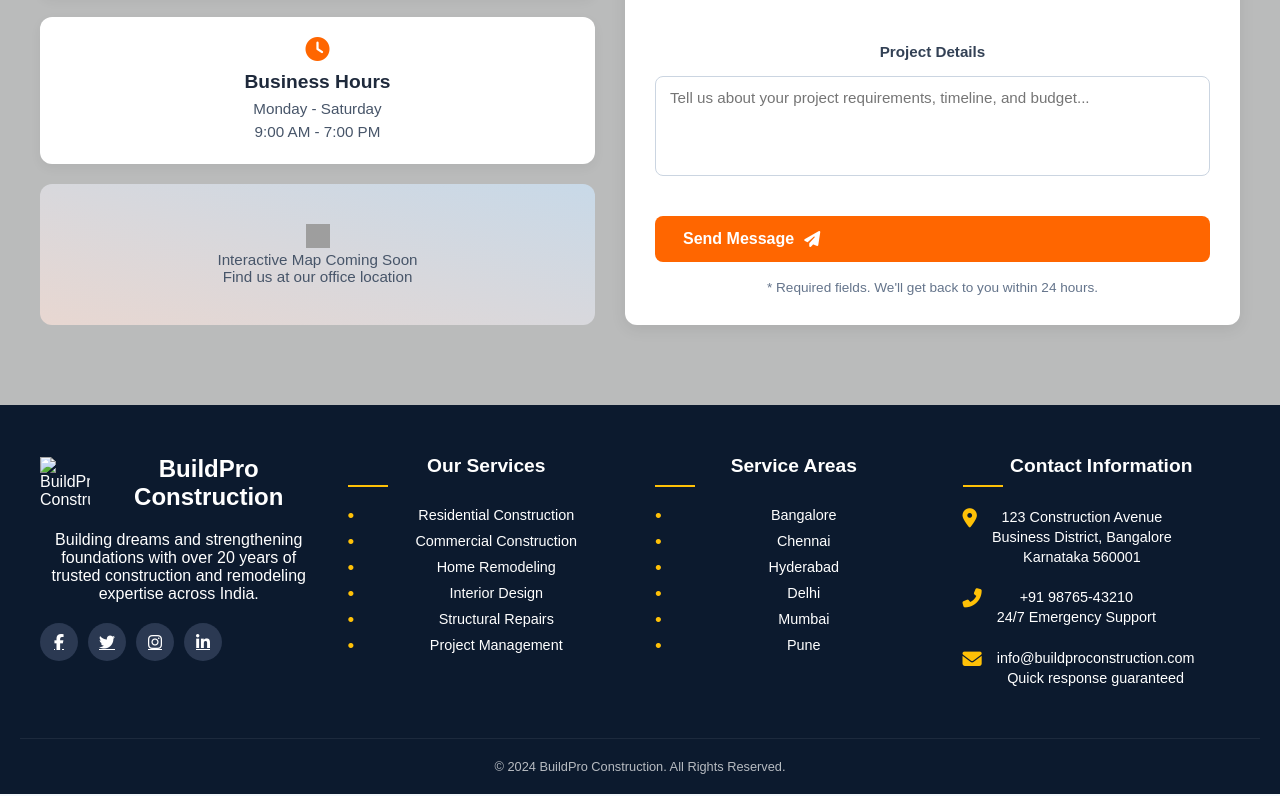
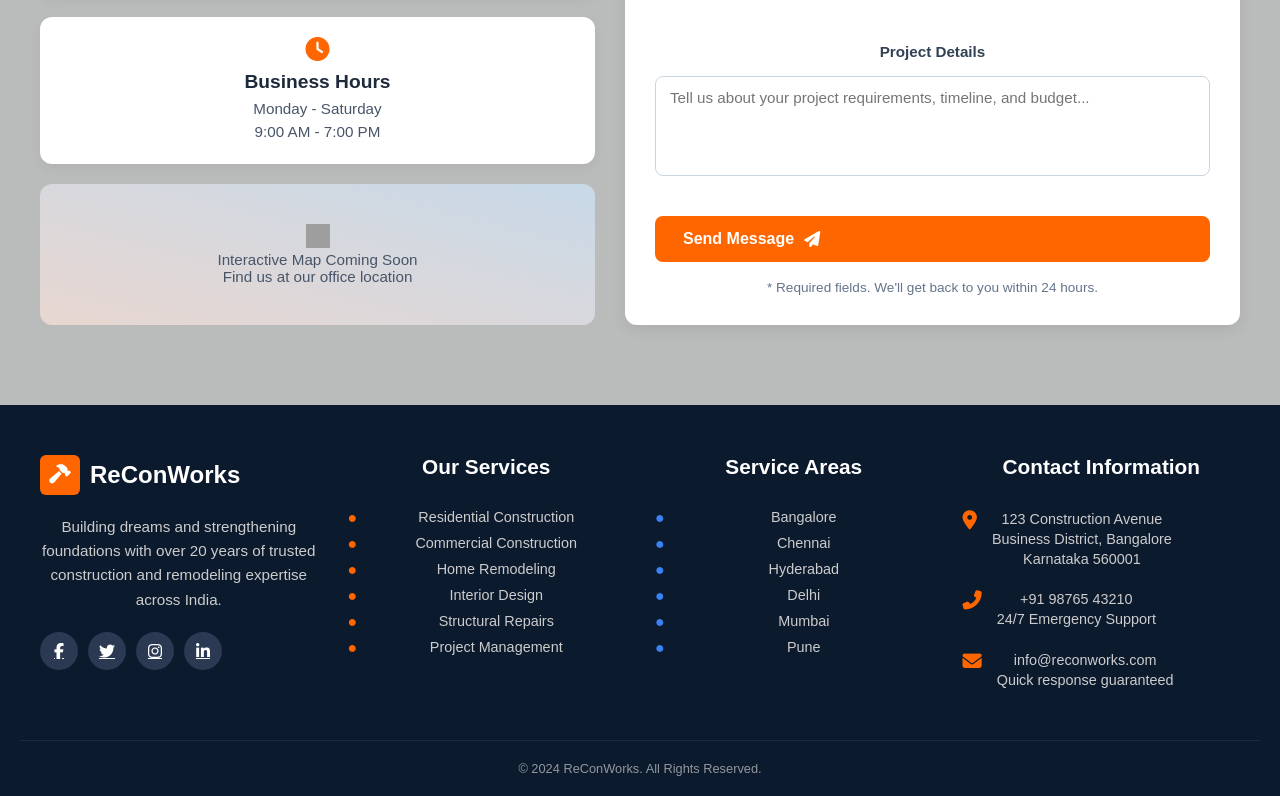
Before and after one commit to LSiluvaiSiprin/new, a website: page public/main.html in a window 1280 px wide. Shown: the part 5937-6733 px from the top of the page. Drawn offline with Linux system fonts and the light colour scheme; grey boxes are pictures that could not be loaded.

Commit message:
Fix Footer CSS Styling

```diff
--- a/public/css/body.css
+++ b/public/css/body.css
@@ -1064,7 +1064,7 @@ textarea {
 /* 🌟 Footer Styles */
 /* Base Footer Styling */
 .buildpro-footer {
-  background-color: #0c1a2e;
+  background-color: #0c1a2e !important;
   color: #fff;
   font-family: Arial, sans-serif;
   padding: 50px 20px 20px;
@@ -1088,21 +1088,14 @@ textarea {
 
 /* Heading with Underline */
 .footer-column h4 {
-  font-size: 1.2rem;
+  font-size: 1.3rem;
+  font-weight: 600;
   margin-bottom: 20px;
   position: relative;
   padding-bottom: 10px;
+  color: #fff !important;
 }
 
-.footer-column h4::after {
-  content: '';
-  position: absolute;
-  left: 0;
-  bottom: 0;
-  width: 40px;
-  height: 2px;
-  background-color: #ffc107;
-}
 
 /* Brand & Logo */
 .brand-logo {
@@ -1120,6 +1113,13 @@ textarea {
 .brand-logo span {
   font-size: 1.5rem;
   font-weight: bold;
+  color: #fff !important;
+}
+
+.footer-column p {
+  color: #ccc !important;
+  line-height: 1.6;
+  font-size: 0.95rem;
 }
 
 /* Social Icons */
@@ -1130,8 +1130,8 @@ textarea {
 }
 
 .social-icons a {
-  color: #fff;
-  background-color: #2b3952;
+  color: #fff !important;
+  background-color: #2b3952 !important;
   width: 38px;
   height: 38px;
   border-radius: 50%;
@@ -1142,7 +1142,7 @@ textarea {
 }
 
 .social-icons a:hover {
-  background-color: #ffc107;
+  background-color: #ff6600 !important;
 }
 
 /* Links & Lists (Corrected Alignment) */
@@ -1157,15 +1157,27 @@ textarea {
   font-size: 0.9rem;
   position: relative;
   padding-left: 20px;
+  color: #ccc !important;
 }
 
-.footer-links li::before {
-  content: '•';
-  color: #ffc107;
-  font-size: 1.2rem;
+/* Orange bullets for Our Services */
+.footer-column:nth-child(2) .footer-links li::before {
+  content: '●';
+  color: #ff6600;
+  font-size: 1rem;
   position: absolute;
   left: 0;
-  top: -2px;
+  top: 0;
+}
+
+/* Blue bullets for Service Areas */
+.footer-column:nth-child(3) .footer-links li::before {
+  content: '●';
+  color: #3b82f6;
+  font-size: 1rem;
+  position: absolute;
+  left: 0;
+  top: 0;
 }
 
 /* Contact Info */
@@ -1177,15 +1189,16 @@ textarea {
 }
 
 .contact-item i {
-  color: #ffc107;
+  color: #ff6600 !important;
   font-size: 1.2rem;
   padding-top: 2px;
 }
 
 .contact-item p {
-  margin: 0;
+  margin: 0 !important;
   font-size: 0.9rem;
   line-height: 1.4;
+  color: #ccc !important;
 }
 
 /* Bottom Copyright Section */
@@ -1196,6 +1209,7 @@ textarea {
   border-top: 1px solid rgba(255, 255, 255, 0.1);
   font-size: 0.8rem;
   opacity: 0.7;
+  color: #ccc !important;
 }
 
 /* Responsive Adjustments */
@@ -1211,10 +1225,6 @@ textarea {
     margin-bottom: 30px;
   }
 
-  .footer-column h4::after {
-      left: 50%;
-      transform: translateX(-50%);
-  }
 
   .footer-links li {
     text-align: center;
--- a/public/main.html
+++ b/public/main.html
@@ -394,8 +394,10 @@
   <div class="footer-container">
     <div class="footer-column">
       <div class="brand-logo">
-        <img src="logo.png" alt="BuildPro Construction" />
-        <span>BuildPro Construction</span>
+        <div style="background: #ff6600; padding: 8px; border-radius: 6px; display: flex; align-items: center; justify-content: center; width: 40px; height: 40px;">
+          <i class="fas fa-hammer" style="color: white; font-size: 1.2rem;"></i>
+        </div>
+        <span>ReConWorks</span>
       </div>
       <p>Building dreams and strengthening foundations with over 20 years of trusted construction and remodeling expertise across India.</p>
       <div class="social-icons">
@@ -439,18 +441,18 @@
         </div>
         <div class="contact-item">
           <i class="fas fa-phone-alt"></i>
-          <p>+91 98765-43210<br />24/7 Emergency Support</p>
+          <p>+91 98765 43210<br />24/7 Emergency Support</p>
         </div>
         <div class="contact-item">
           <i class="fas fa-envelope"></i>
-          <p>info@buildproconstruction.com<br />Quick response guaranteed</p>
+          <p>info@reconworks.com<br />Quick response guaranteed</p>
         </div>
       </div>
     </div>
   </div>
 
   <div class="footer-bottom">
-    <p>&copy; 2024 BuildPro Construction. All Rights Reserved.</p>
+    <p>&copy; 2024 ReConWorks. All Rights Reserved.</p>
   </div>
 </footer>
 
```
